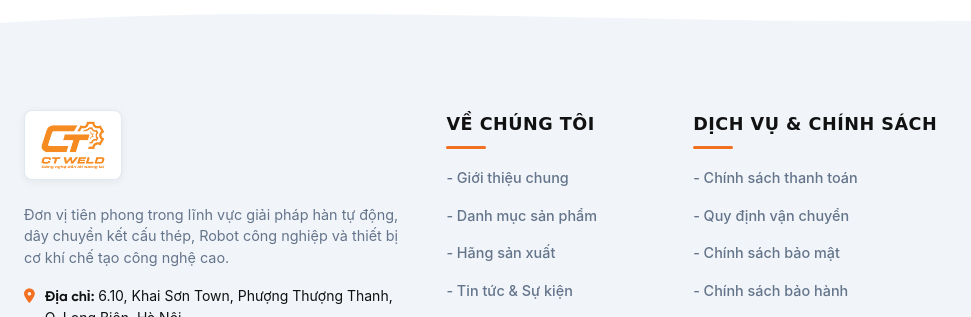
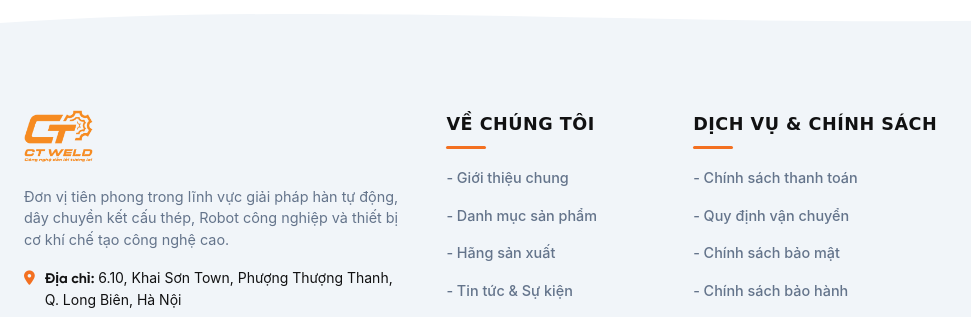
Before and after one commit to khoinguyen0811/CT_WELD-, a plain HTML site: page index.html in a window 1280 px wide. Shown: the part 6090-6407 px from the top of the page, 0-971 px from the left. Drawn offline with Linux system fonts and the light colour scheme; a web font is replaced by a local one.

Commit message:
Remove background color, border and box-shadow from footer logo box

```diff
--- a/css/style.css
+++ b/css/style.css
@@ -1360,7 +1360,7 @@ button {
 }
 
 /* ==========================================================================
-   9. FOOTER (DESIGN MATCHING REFERENCE IMAGE: LOGO CARD, DASHED LINKS, MAP COLUMN)
+   9. FOOTER (CLEAN LOGO NO BACKGROUND NO SHADOW)
    ========================================================================== */
 .main-footer {
   background-color: var(--color-bg-subtle);
@@ -1378,18 +1378,19 @@ button {
 }
 
 .footer-logo-box {
-  background: #FFFFFF;
-  padding: 10px 16px;
-  border-radius: 8px;
+  background: transparent;
+  padding: 0;
+  border-radius: 0;
   display: inline-block;
-  box-shadow: 0 2px 8px rgba(0, 0, 0, 0.06);
-  border: 1px solid var(--color-border);
+  box-shadow: none;
+  border: none;
   margin-bottom: 16px;
 }
 
 .footer-logo-box .logo-img {
-  height: 48px;
+  height: 52px;
   width: auto;
+  display: block;
 }
 
 .footer-desc-text {
```
